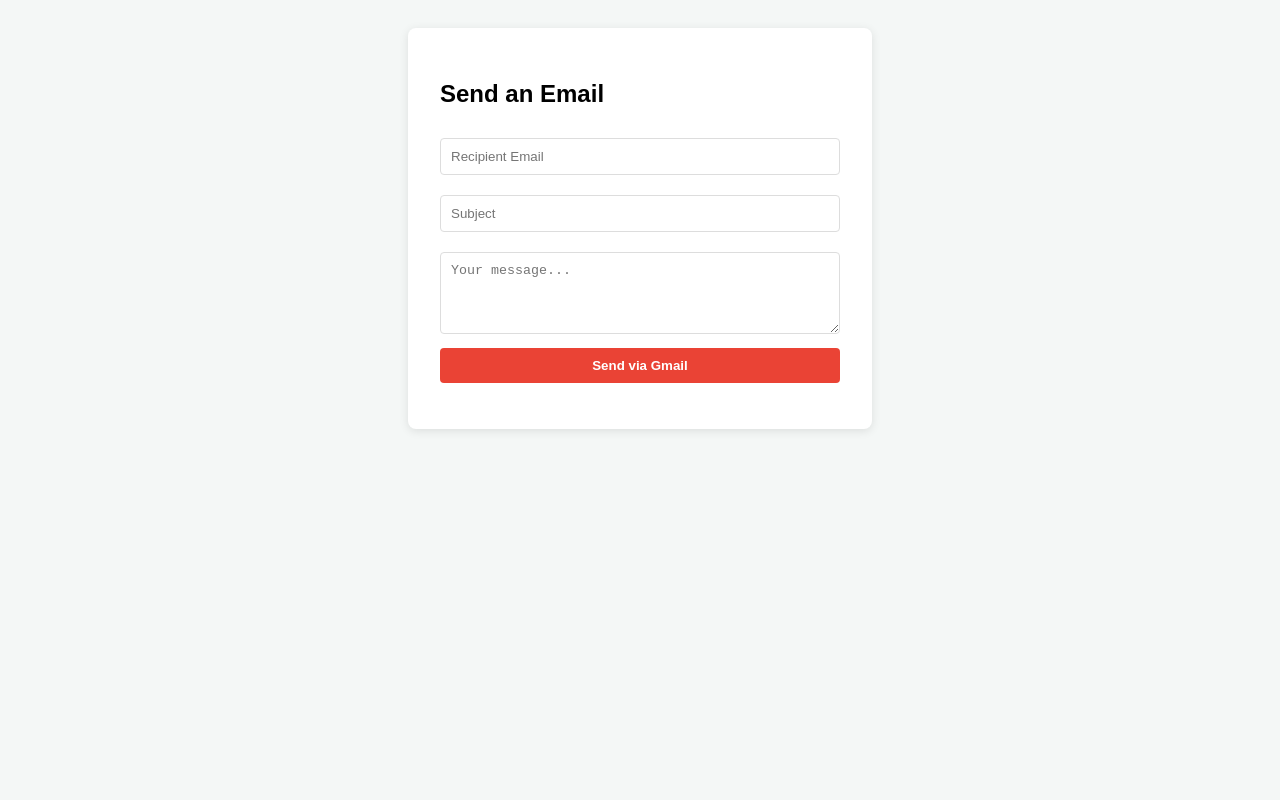
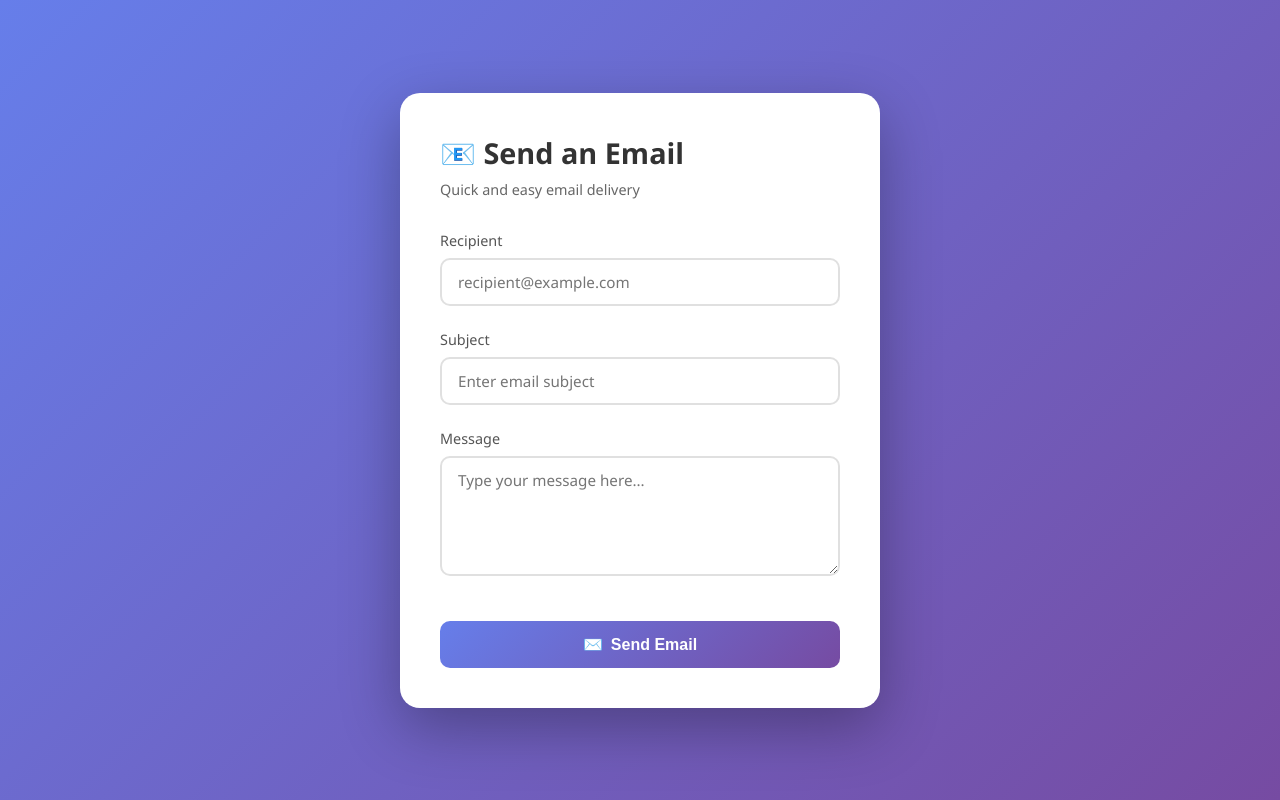
Before and after one commit to KHENberdon/n8n, a plain HTML site: page index.html in a window 1280 px wide. Drawn offline with Linux system fonts and the light colour scheme.

Commit message:
Add files via upload

```diff
--- a/index.html
+++ b/index.html
@@ -5,25 +5,194 @@
     <meta name="viewport" content="width=device-width, initial-scale=1.0">
     <title>Send Gmail via n8n</title>
     <style>
-        body { font-family: sans-serif; display: flex; justify-content: center; padding: 20px; background: #f4f7f6; }
-        .card { background: white; padding: 2rem; border-radius: 8px; box-shadow: 0 2px 10px rgba(0,0,0,0.1); width: 100%; max-width: 400px; }
-        input, textarea { width: 100%; padding: 10px; margin: 10px 0; border: 1px solid #ddd; border-radius: 4px; box-sizing: border-box; }
-        button { width: 100%; padding: 10px; background: #ea4335; color: white; border: none; border-radius: 4px; cursor: pointer; font-weight: bold; }
-        button:hover { background: #d33828; }
-        #status { margin-top: 10px; font-size: 0.9rem; text-align: center; }
+        * {
+            margin: 0;
+            padding: 0;
+            box-sizing: border-box;
+        }
+
+        body {
+            font-family: 'Segoe UI', Tahoma, Geneva, Verdana, sans-serif;
+            display: flex;
+            justify-content: center;
+            align-items: center;
+            min-height: 100vh;
+            padding: 20px;
+            background: linear-gradient(135deg, #667eea 0%, #764ba2 100%);
+        }
+
+        .card {
+            background: white;
+            padding: 2.5rem;
+            border-radius: 20px;
+            box-shadow: 0 20px 60px rgba(0,0,0,0.3);
+            width: 100%;
+            max-width: 480px;
+            animation: slideIn 0.4s ease-out;
+        }
+
+        @keyframes slideIn {
+            from {
+                opacity: 0;
+                transform: translateY(-20px);
+            }
+            to {
+                opacity: 1;
+                transform: translateY(0);
+            }
+        }
+
+        h2 {
+            color: #333;
+            margin-bottom: 0.5rem;
+            font-size: 1.8rem;
+            font-weight: 600;
+        }
+
+        .subtitle {
+            color: #666;
+            font-size: 0.9rem;
+            margin-bottom: 2rem;
+        }
+
+        .form-group {
+            margin-bottom: 1.5rem;
+        }
+
+        label {
+            display: block;
+            color: #555;
+            font-size: 0.9rem;
+            font-weight: 500;
+            margin-bottom: 0.5rem;
+        }
+
+        input, textarea {
+            width: 100%;
+            padding: 12px 16px;
+            border: 2px solid #e0e0e0;
+            border-radius: 10px;
+            font-size: 0.95rem;
+            transition: all 0.3s ease;
+            font-family: inherit;
+        }
+
+        input:focus, textarea:focus {
+            outline: none;
+            border-color: #667eea;
+            box-shadow: 0 0 0 3px rgba(102, 126, 234, 0.1);
+        }
+
+        textarea {
+            resize: vertical;
+            min-height: 120px;
+        }
+
+        button {
+            width: 100%;
+            padding: 14px;
+            background: linear-gradient(135deg, #667eea 0%, #764ba2 100%);
+            color: white;
+            border: none;
+            border-radius: 10px;
+            cursor: pointer;
+            font-weight: 600;
+            font-size: 1rem;
+            transition: all 0.3s ease;
+            margin-top: 1rem;
+        }
+
+        button:hover:not(:disabled) {
+            transform: translateY(-2px);
+            box-shadow: 0 10px 25px rgba(102, 126, 234, 0.4);
+        }
+
+        button:active:not(:disabled) {
+            transform: translateY(0);
+        }
+
+        button:disabled {
+            opacity: 0.6;
+            cursor: not-allowed;
+        }
+
+        #status {
+            margin-top: 1.5rem;
+            font-size: 0.95rem;
+            text-align: center;
+            padding: 12px;
+            border-radius: 8px;
+            font-weight: 500;
+            transition: all 0.3s ease;
+        }
+
+        #status:empty {
+            padding: 0;
+            margin: 0;
+        }
+
+        .status-success {
+            background: #d4edda;
+            color: #155724;
+            border: 1px solid #c3e6cb;
+        }
+
+        .status-error {
+            background: #f8d7da;
+            color: #721c24;
+            border: 1px solid #f5c6cb;
+        }
+
+        .status-sending {
+            background: #d1ecf1;
+            color: #0c5460;
+            border: 1px solid #bee5eb;
+        }
+
+        .icon {
+            display: inline-block;
+            margin-right: 8px;
+        }
+
+        @media (max-width: 480px) {
+            .card {
+                padding: 2rem 1.5rem;
+            }
+
+            h2 {
+                font-size: 1.5rem;
+            }
+        }
     </style>
 </head>
 <body>
 
 <div class="card">
-    <h2>Send an Email</h2>
+    <h2>📧 Send an Email</h2>
+    <p class="subtitle">Quick and easy email delivery</p>
+
     <form id="emailForm">
-        <input type="email" id="toEmail" placeholder="Recipient Email" required>
-        <input type="text" id="subject" placeholder="Subject" required>
-        <textarea id="message" rows="4" placeholder="Your message..." required></textarea>
-        <button type="submit" id="sendBtn">Send via Gmail</button>
+        <div class="form-group">
+            <label for="toEmail">Recipient</label>
+            <input type="email" id="toEmail" placeholder="recipient@example.com" required>
+        </div>
+
+        <div class="form-group">
+            <label for="subject">Subject</label>
+            <input type="text" id="subject" placeholder="Enter email subject" required>
+        </div>
+
+        <div class="form-group">
+            <label for="message">Message</label>
+            <textarea id="message" placeholder="Type your message here..." required></textarea>
+        </div>
+
+        <button type="submit" id="sendBtn">
+            <span class="icon">✉️</span>Send Email
+        </button>
     </form>
-    <p id="status"></p>
+
+    <div id="status"></div>
 </div>
 
 <script>
@@ -35,7 +204,8 @@
         const btn = document.getElementById('sendBtn');
 
         btn.disabled = true;
-        status.textContent = "Sending...";
+        status.className = 'status-sending';
+        status.textContent = "📤 Sending...";
 
         const data = {
             to: document.getElementById('toEmail').value,
@@ -51,14 +221,15 @@
             });
 
             if (response.ok) {
-                status.style.color = "green";
-                status.textContent = "🚀 Email sent successfully!";
+                status.className = 'status-success';
+                status.textContent = "✅ Email sent successfully!";
+                document.getElementById('emailForm').reset();
             } else {
                 throw new Error();
             }
         } catch (err) {
-            status.style.color = "red";
-            status.textContent = "❌ Error sending email.";
+            status.className = 'status-error';
+            status.textContent = "❌ Error sending email. Please try again.";
         } finally {
             btn.disabled = false;
         }
```
